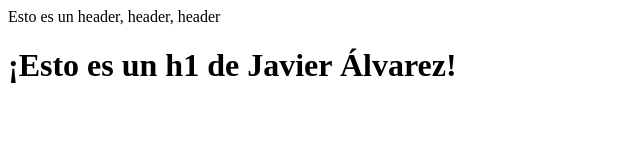
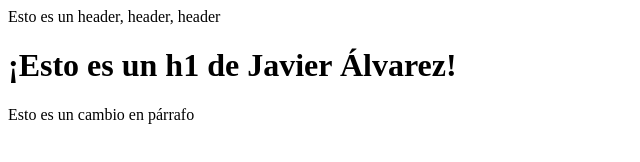
Before and after one commit to TamaraGlez/among-us-git, a plain HTML site: page javi.html in a window 1280 px wide. Shown: the whole page, without its empty margins (0-640 px from the left). Drawn offline with Linux system fonts and the light colour scheme.

Commit message:
cambio de párrafo

```diff
--- a/javi.html
+++ b/javi.html
@@ -10,6 +10,7 @@
 <body>
     <header>Esto es un header, header, header</header>
     <h1>¡Esto es un h1 de Javier Álvarez!</h1>
+    <p>Esto es un cambio en párrafo</p>
 
 </body>
 </html>
```
